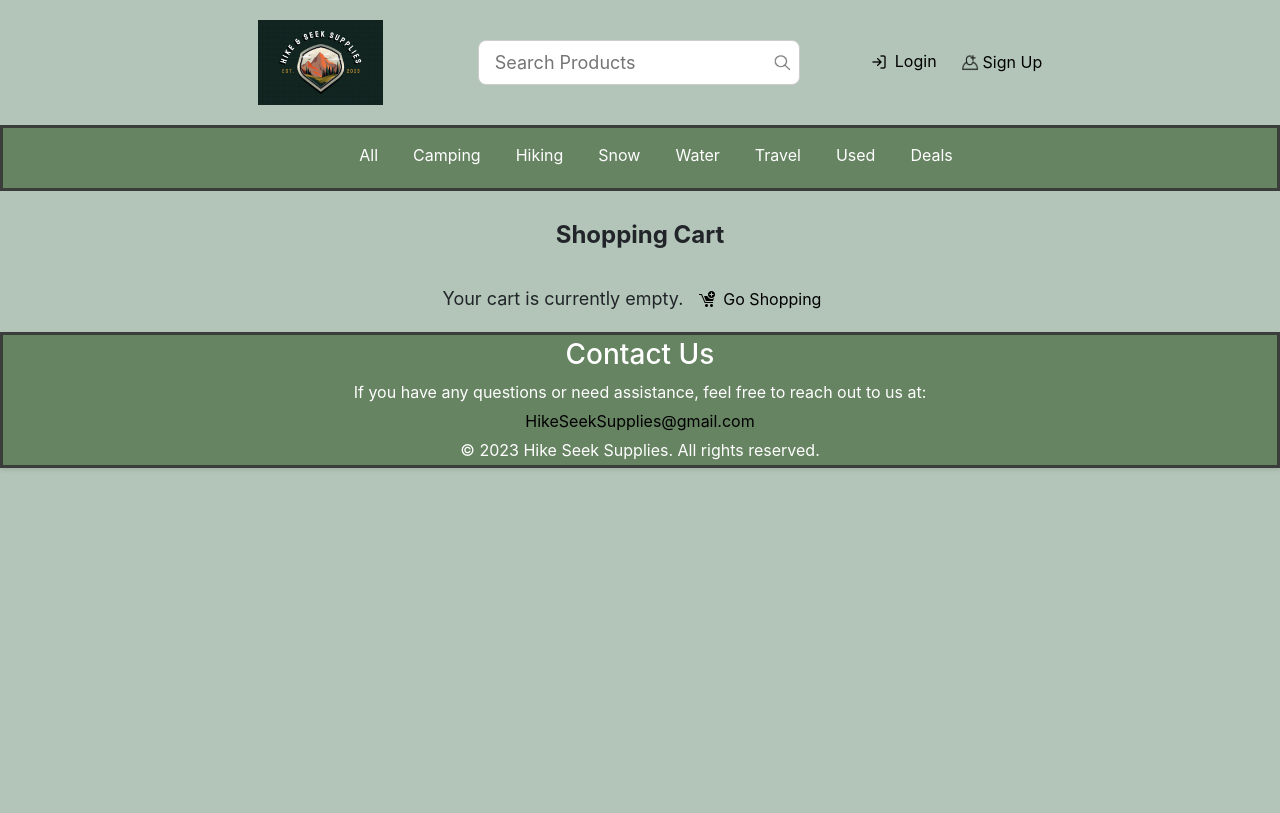
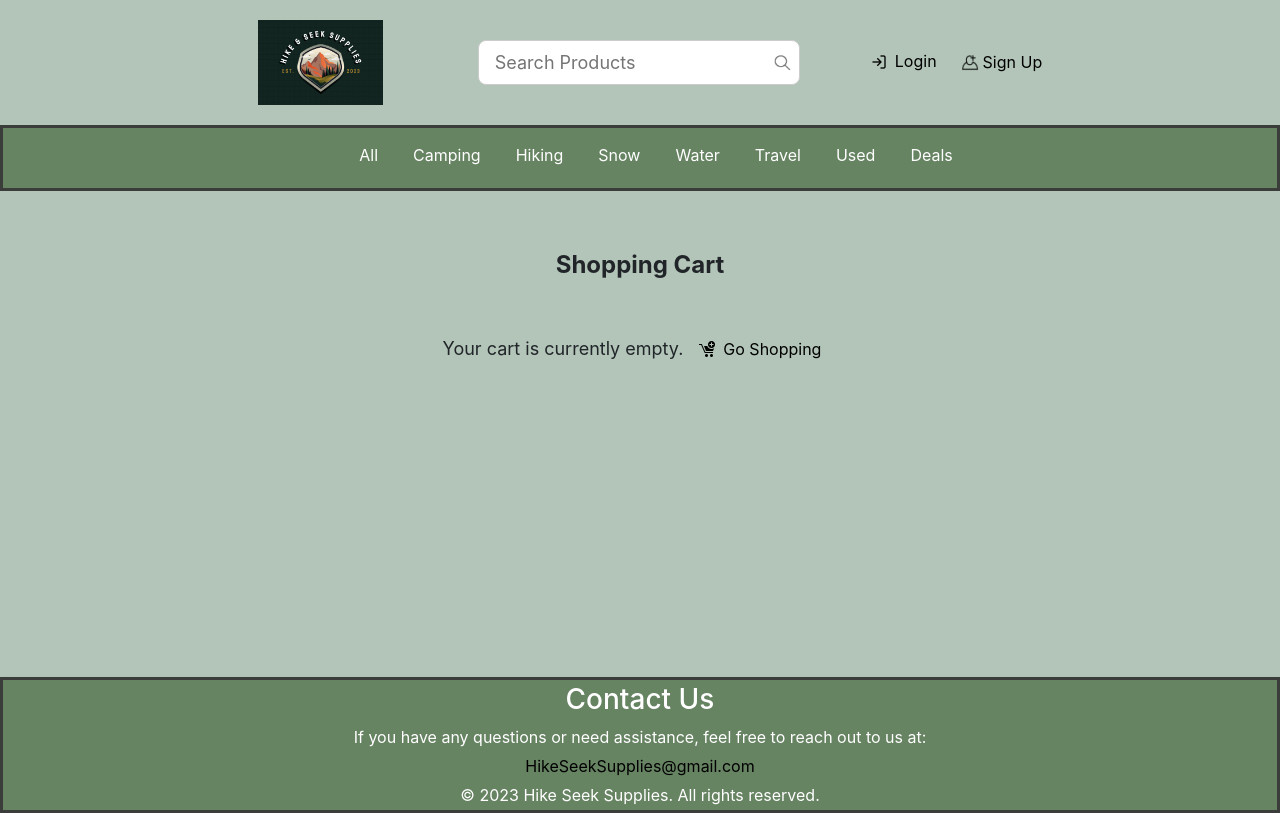
Before and after one commit to HaydenFelfe/Hike-Seek-Supplies, a React (Create React App) app in the folder client/: page /cart in a window 1280 px wide. Built offline with nearby package versions, Linux system fonts and the light colour scheme; no server answers; the HTML template or start-up script is replaced by a standard one.

Commit message:
Added in more styles to the empty cart page.

```diff
--- a/client/src/components/Cart.module.css
+++ b/client/src/components/Cart.module.css
@@ -7,8 +7,8 @@
 .cart-container .cart-title {
   font-size: 24px;
   font-weight: bold;
-  margin-top: 30px;
-  margin-bottom: 10px;
+  margin-top: 60px;
+  margin-bottom: 40px;
   text-align: center; /* Center text horizontally within .cart-title */
 }
 
@@ -76,9 +76,13 @@
 }
 
 .empty-cart-message {
+  padding-bottom: 295px;
   font-size: 18px;
-  margin-top: 20px;
-  margin-bottom: 20px;
+  text-align: center;
+}
+.go-shopping-container {
+  margin-top: 20px; /* Adjust this value for spacing between the message and link */
+  text-align: center; /* Center text horizontally within .go-shopping-container */
 }
 
 /* Cart Item */
```
